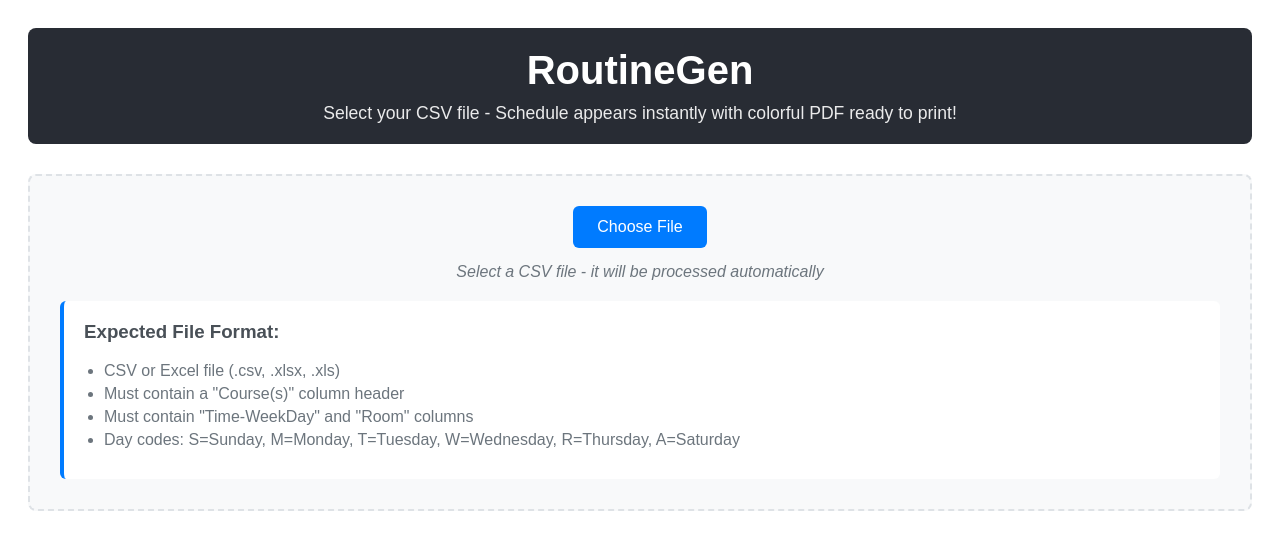
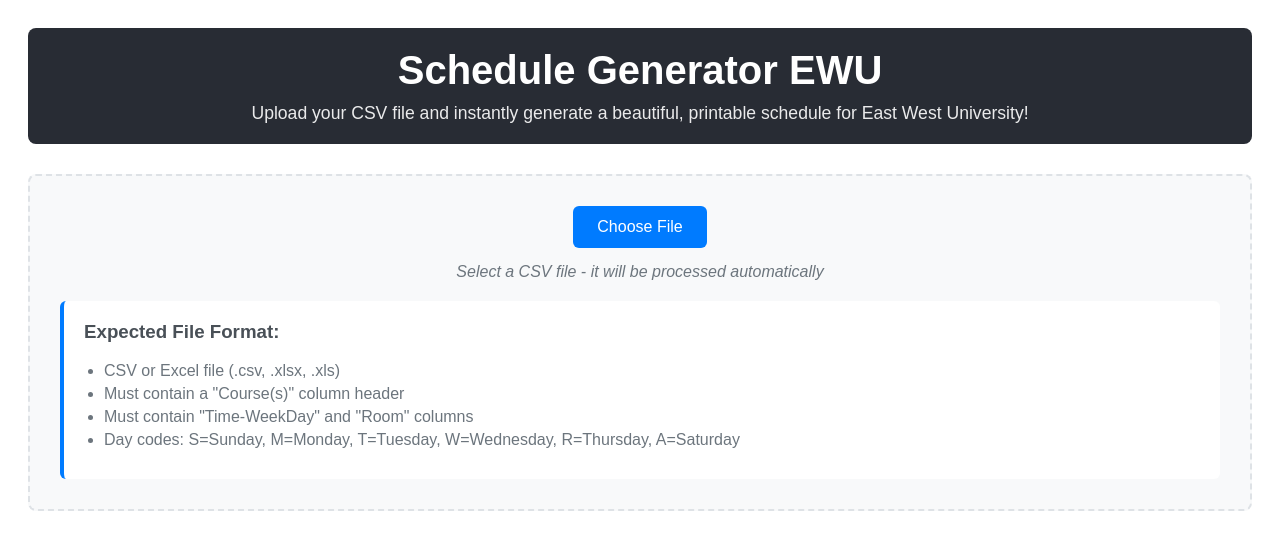
Before and after one commit to rxxeron/routinegenbeta, a React (Create React App) app in the folder frontend/: page / in a window 1280 px wide. Shown: the top 550 px of the page. Built offline with nearby package versions, Linux system fonts and the light colour scheme.

Commit message:
Rebrand to 'Schedule Generator EWU' - Update titles and descriptions

```diff
--- a/frontend/package.json
+++ b/frontend/package.json
@@ -1,7 +1,7 @@
 {
-  "name": "routinegen-frontend",
+  "name": "schedule-generator-ewu-frontend",
   "version": "1.0.0",
-  "description": "Frontend React app for RoutineGen - University Schedule Parser",
+  "description": "Frontend React app for Schedule Generator EWU - East West University Schedule Parser",
   "private": true,
   "dependencies": {
     "react": "^18.2.0",
--- a/frontend/public/index.html
+++ b/frontend/public/index.html
@@ -8,10 +8,10 @@
     <meta name="mobile-web-app-capable" content="yes" />
     <meta name="apple-mobile-web-app-capable" content="yes" />
     <meta name="apple-mobile-web-app-status-bar-style" content="default" />
-    <meta name="apple-mobile-web-app-title" content="RoutineGen" />
+    <meta name="apple-mobile-web-app-title" content="Schedule Generator EWU" />
     <meta
       name="description"
-      content="RoutineGen - University Schedule Parser. Create beautiful weekly schedules from CSV files. Mobile-friendly and easy to use."
+      content="Schedule Generator EWU - Create beautiful weekly schedules from CSV files for East West University. Mobile-friendly and easy to use."
     />
     <script src="https://cdnjs.cloudflare.com/ajax/libs/html2canvas/1.4.1/html2canvas.min.js"></script>
     <script src="https://cdnjs.cloudflare.com/ajax/libs/jspdf/2.5.1/jspdf.umd.min.js"></script>
@@ -42,7 +42,7 @@
         }
       });
     </script>
-    <title>RoutineGen - University Schedule Parser</title>
+    <title>Schedule Generator EWU - East West University</title>
   </head>
   <body>
     <noscript>You need to enable JavaScript to run this app.</noscript>
--- a/frontend/src/App.js
+++ b/frontend/src/App.js
@@ -258,8 +258,8 @@
   return (
     <div className="App">
       <header className="App-header">
-        <h1>RoutineGen</h1>
-        <p>Select your CSV file - Schedule appears instantly with colorful PDF ready to print!</p>
+        <h1>Schedule Generator EWU</h1>
+        <p>Upload your CSV file and instantly generate a beautiful, printable schedule for East West University!</p>
       </header>
 
       <main className="App-main">
--- a/package.json
+++ b/package.json
@@ -1,7 +1,7 @@
 {
-  "name": "routinegen-backend",
+  "name": "schedule-generator-ewu-backend",
   "version": "1.0.0",
-  "description": "Backend server for RoutineGen - University Schedule Parser",
+  "description": "Backend server for Schedule Generator EWU - East West University Schedule Parser",
   "main": "server.js",
   "scripts": {
     "start": "node server.js",
```
Also changed, not shown: 1 other file (tests, documents, lock files or other folders).
